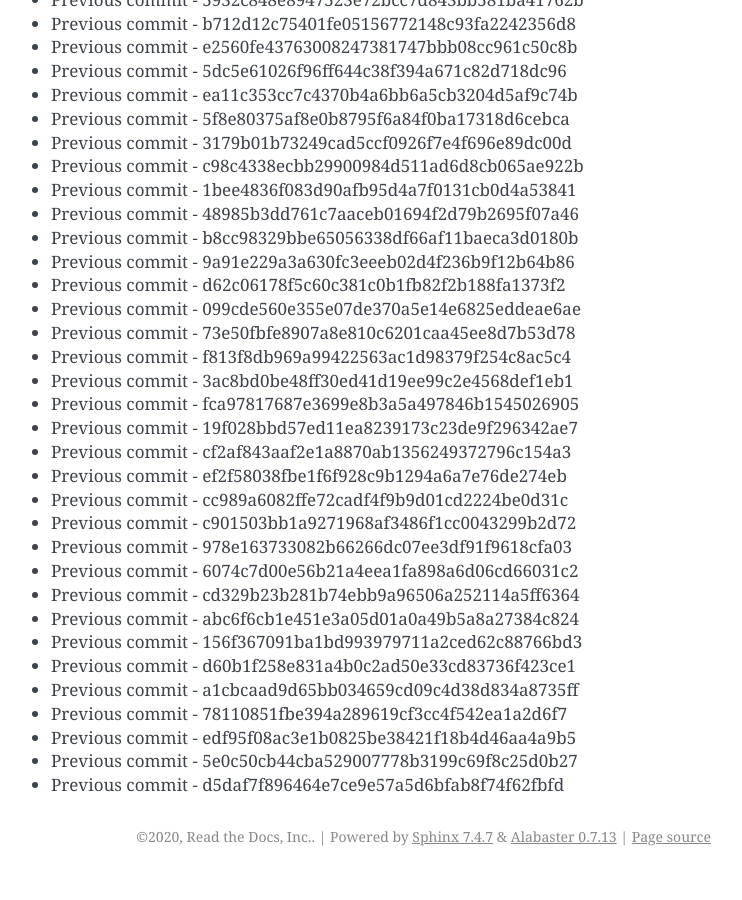
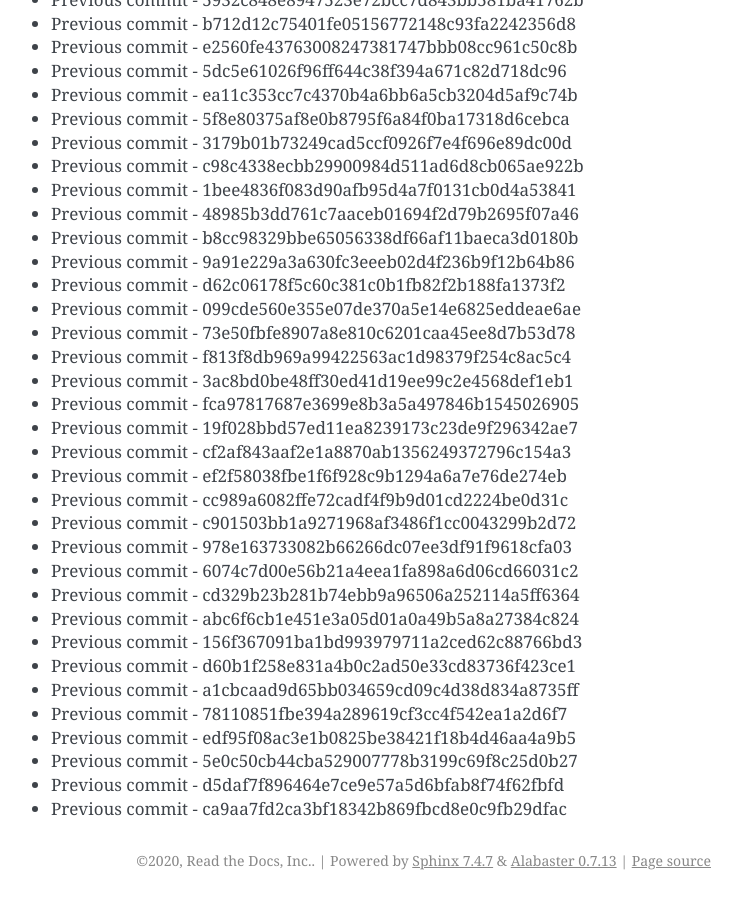
Before and after one commit to readthedocs/rtd-git-stresstest, a Sphinx documentation site: the page built from docs/updates.rst, in a window 1280 px wide and 900 px high, scrolled down 82398 px. Shown: the whole window, without its empty margins (399-1141 px from the left). Built offline with Sphinx 7.4.7, drawn with Linux system fonts in a browser that asks for light colours; before the commit the page ends 83274 px from its top, so only the background shows below that.

Commit message:
Generating commit from previous: ca9aa7fd2ca3bf18342b869fbcd8e0c9fb29dfac

```diff
--- a/docs/updates.rst
+++ b/docs/updates.rst
@@ -3494,3 +3494,4 @@ It can be tested for any performance characteristics.
 * Previous commit - edf95f08ac3e1b0825be38421f18b4d46aa4a9b5
 * Previous commit - 5e0c50cb44cba529007778b3199c69f8c25d0b27
 * Previous commit - d5daf7f896464e7ce9e57a5d6bfab8f74f62fbfd
+* Previous commit - ca9aa7fd2ca3bf18342b869fbcd8e0c9fb29dfac
```
